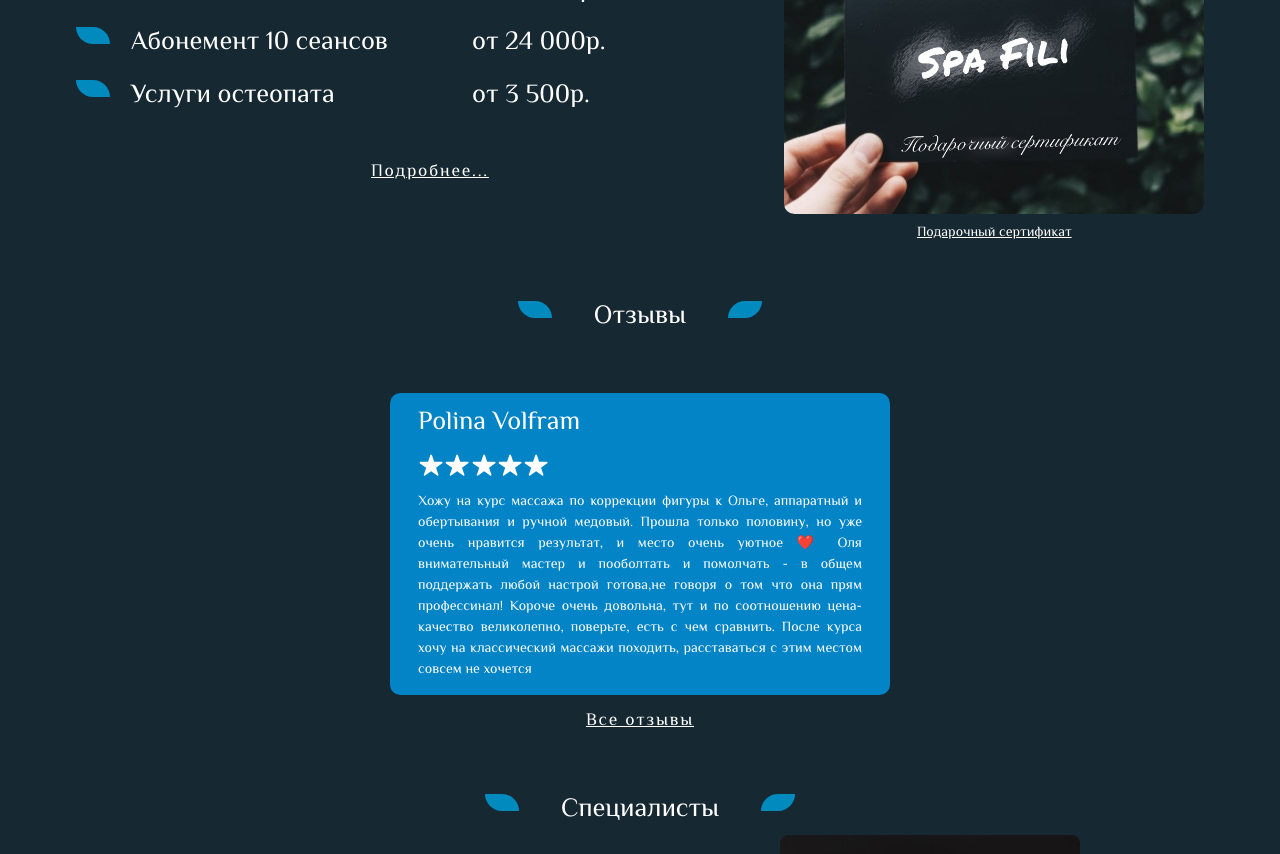
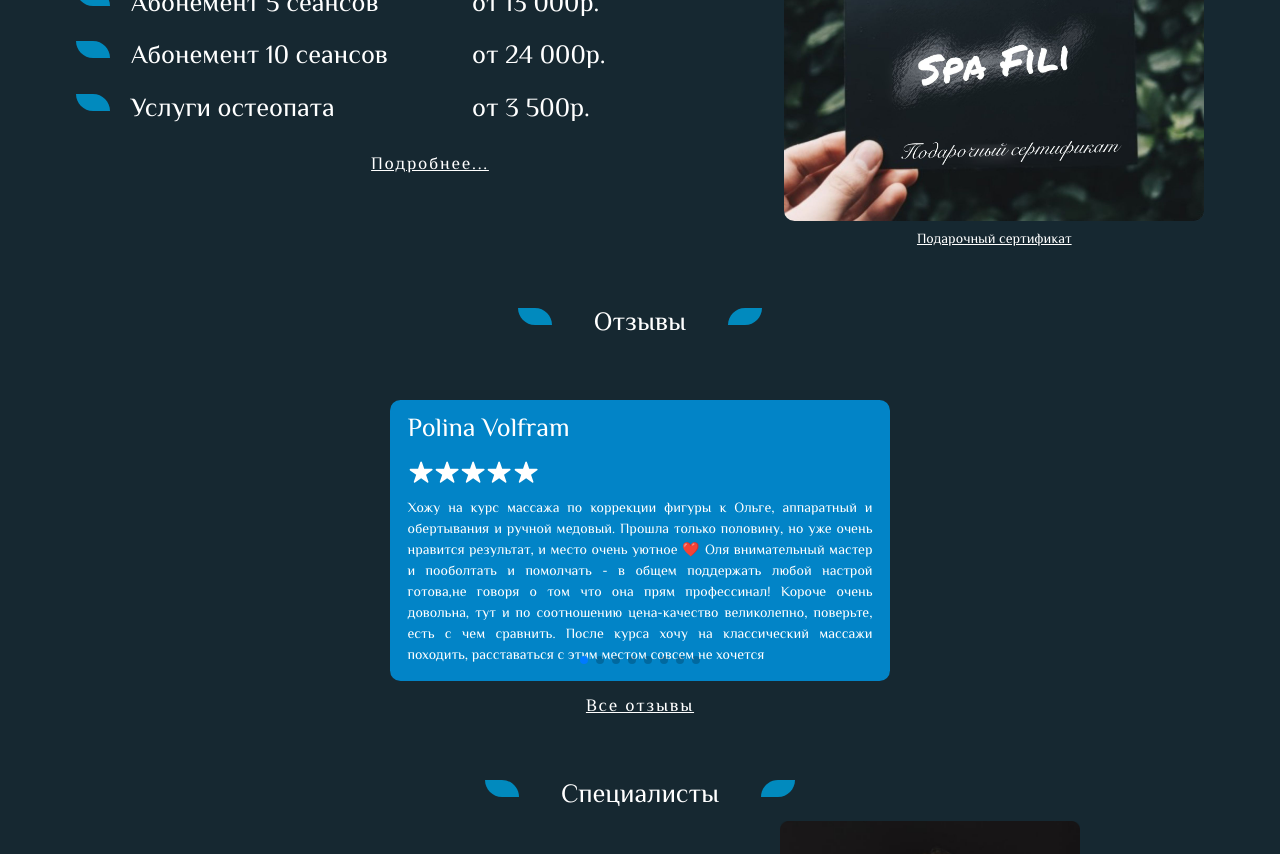
Before and after one commit to DmitryKalashnikov91/spa-fili, a Next.js app: page / in a window 1280 px wide. Shown: the part 2060-2914 px from the top of the page. Built offline with nearby package versions, Linux system fonts and the light colour scheme.

Commit message:
change prices

```diff
--- a/src/components/prices/Prices.jsx
+++ b/src/components/prices/Prices.jsx
@@ -55,7 +55,7 @@ const Prices = () => {
 								<p className=''>от {price}р.</p>
 							</li>
 						))}
-						<li className='text-center tracking-widest pt-8 text-xl underline'>
+						<li className='text-center tracking-widest pt-2 text-xl underline'>
 							<Link href='/catalog'>Подробнее...</Link>
 						</li>
 					</ul>
@@ -64,7 +64,7 @@ const Prices = () => {
 					<Image
 						src={certificate}
 						width={420}
-						className='rounded-xl mt-10'
+						className='rounded-xl mt-12'
 						alt='сертификат spa fili'
 					/>
 					<p className='text-center'>
--- a/src/components/reviews/slider/CustomSlider.jsx
+++ b/src/components/reviews/slider/CustomSlider.jsx
@@ -13,12 +13,14 @@ const CustomSlider = () => {
 			<Swiper
 				modules={[Navigation, Pagination, A11y]}
 				slidesPerView={1}
+				pagination={{ clickable: true }}
+				scrollbar={{ draggable: true }}
 				spaceBetween={10}
 			>
 				{revData.map(rev => (
 					<SwiperSlide
 						key={rev.id}
-						className='bg-sky-600 flex justify-center items-center rounded-xl px-8'
+						className='bg-sky-600 flex justify-center items-center rounded-xl px-5'
 					>
 						<div className='text-justify'>
 							<h4 className='pb-4 pt-4'>{rev.name}</h4>
--- a/src/components/reviews/slider/SlideButtons.jsx
+++ b/src/components/reviews/slider/SlideButtons.jsx
@@ -3,13 +3,9 @@ import { useSwiper } from 'swiper/react'
 const SlideButtons = () => {
 	const swiper = useSwiper()
 	return (
-		<div className='border-2 bg-gray-200 border-gray-200 w-fit py-1 rounded-xl mt-4'>
-			<button className='bg-black' onClick={() => swiper.slidePrev()}>
-				{'<'}prev
-			</button>
-			<button className='bg-black' onClick={() => swiper.slideNext()}>
-				{'>'}next
-			</button>
+		<div>
+			<button onClick={() => swiper.slidePrev()}>{'<'}prev</button>
+			<button onClick={() => swiper.slideNext()}>{'>'}next</button>
 		</div>
 	)
 }
```
